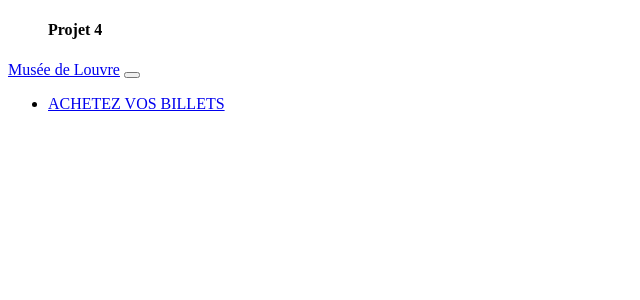
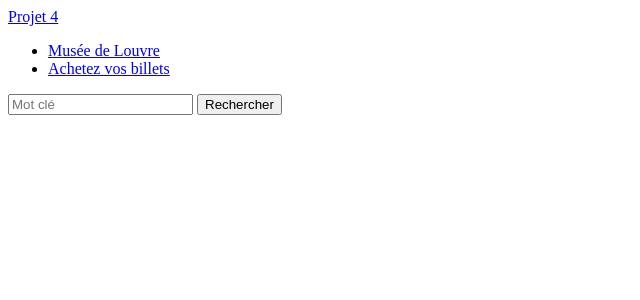
Before and after one commit to alex33fr/Projet_4_backend, a Symfony app: template templates/base.html.twig in a window 1280 px wide. Shown: the top 300 px of the page, without its empty margins (0-640 px from the left). Run offline with Twig, Linux system fonts and the light colour scheme; the template is opened without the code that fills it, so the values that code supplies are empty; some libraries are stand-ins or nearby versions.

Commit message:
Edit menu bar

```diff
--- a/templates/base.html.twig
+++ b/templates/base.html.twig
@@ -8,25 +8,22 @@
         {{ encore_entry_link_tags('app') }}
     {% endblock %}
 </head>
-<body>
-<nav class="navbar navbar-expand-md navbar-dark bg-dark">
-    <div class="navbar-collapse collapse w-100 order-1 order-md-0 dual-collapse2">
+<nav class="navbar navbar-expand-lg navbar-light bg-light">
+    <a class="navbar-brand" href="https://openclassrooms.com/fr/projects/35/assignment">Projet 4</a>
+
+    <div class="collapse navbar-collapse">
         <ul class="navbar-nav mr-auto">
-            <h4 class="navbar-brand">Projet 4</h4>
-        </ul>
-    </div>
-    <div class="mx-auto order-0">
-        <a class="navbar-brand mx-auto" href="/">Musée de Louvre</a>
-        <button class="navbar-toggler" type="button" data-toggle="collapse" data-target=".dual-collapse2">
-            <span class="navbar-toggler-icon"></span>
-        </button>
-    </div>
-    <div class="navbar-collapse collapse w-100 order-3">
-        <ul class="navbar-nav ml-auto">
-            <li class="nav-item">
-                <a class="nav-link" href="/booking">ACHETEZ VOS BILLETS</a>
+            <li class="nav-item active">
+                <a class="nav-link" href="/">Musée de Louvre</a>
+            </li>
+            <li class="nav-item active">
+                <a class="nav-link" href="{{ path('booking') }}">Achetez vos billets</a>
             </li>
         </ul>
+        <form class="form-inline my-2 my-lg-0">
+            <input class="form-control mr-sm-2" type="search" placeholder="Mot clé" aria-label="Search">
+            <button class="btn btn-outline-dark my-2 my-sm-0" type="submit">Rechercher</button>
+        </form>
     </div>
 </nav>
 {% for label, messages in app.flashes %}
```
